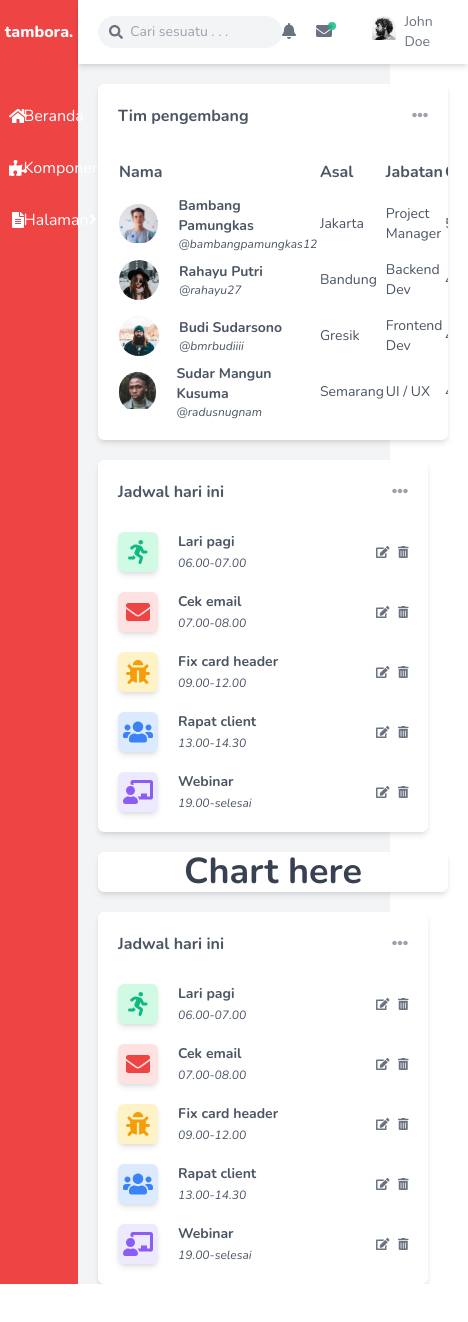
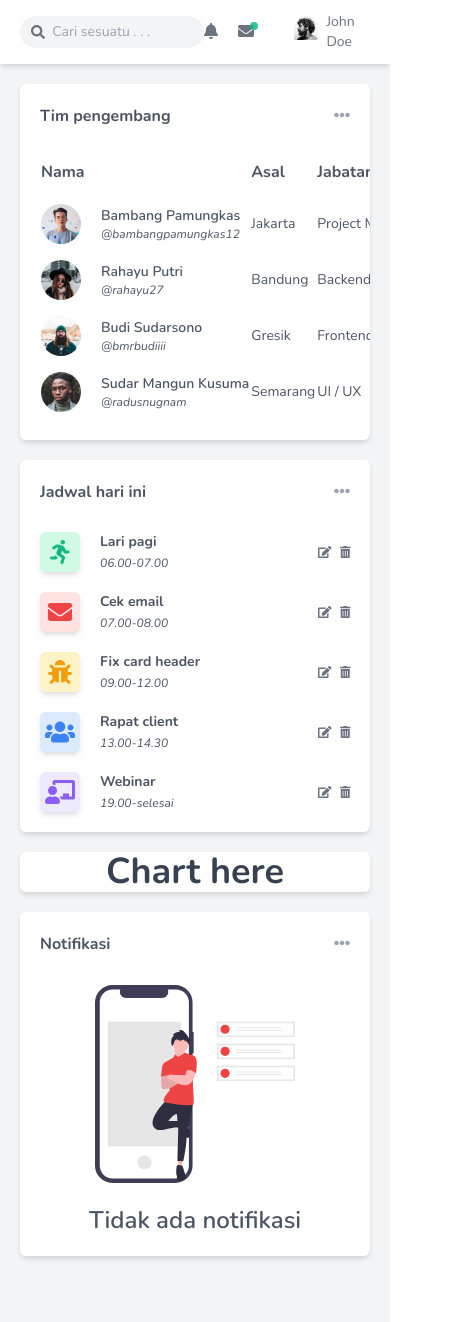
Before and after one commit to kukuhpribadi/tambora-admin-template, a Next.js app: page / in a window 390 px wide. Shown: the top 1322 px of the page, 468 px wide, since content can reach past the window. Before the commit the page ends 1284 px from the top, so only its background shows below. Built offline with nearby package versions, Linux system fonts and the light colour scheme.

Commit message:
card notifikasi

```diff
--- a/components/LinkSidebar.js
+++ b/components/LinkSidebar.js
@@ -22,14 +22,14 @@ const LinkSidebar = ({ icon, nama, childMenu }) => {
     <>
       <Link href={url}>
         <a
-          className="flex w-full text-white pl-3 pr-5 cursor-pointer items-center"
+          className="flex w-full text-white  cursor-pointer items-center justify-end px-2 lg:px-5"
           onClick={clickMenu}
         >
-          <div className="w-1/4 flex justify-center items-center">
+          <div className="w-1/4">
             <FontAwesomeIcon icon={icon} />
           </div>
           <div className="w-full flex justify-between select-none">
-            <div className="capitalize ">{nama}</div>
+            <div className="capitalize">{nama}</div>
             <div>
               {childMenu && (
                 <FontAwesomeIcon
--- a/components/Myteam.js
+++ b/components/Myteam.js
@@ -56,8 +56,8 @@ const Myteam = () => {
         </div>
       </div>
       {/* body */}
-      <div className="px-5 pb-5 flex flex-col gap-5">
-        <table class="table-auto">
+      <div className="px-5 pb-5 flex flex-col gap-5  overflow-x-auto scrollbar-thin scrollbar-thumb-rounded scrollbar-track-gray-100 scrollbar-thumb-gray-200">
+        <table class="table-auto ">
           <thead>
             <tr className="text-left h-12">
               <th>Nama</th>
--- a/components/MyteamList.js
+++ b/components/MyteamList.js
@@ -4,13 +4,13 @@ import Image from "next/image";
 const MyteamList = ({ data }) => {
   const { img, nama, sosmed, asal, jabatan, gaji, status } = data;
   return (
-    <tr className="text-sm hover:bg-gray-100">
+    <tr className="text-sm hover:bg-gray-100 whitespace-nowrap">
       <td className="flex h-14 gap-5 items-center">
         <div className="w-10 h-10 overflow-hidden rounded-full">
           <Image src={img} alt="John Doe" width={500} height={500} />
         </div>
         <div>
-          <div className="font-bold">{nama}</div>
+          <div className="font-semibold">{nama}</div>
           <div className="text-xs italic font-light">{sosmed}</div>
         </div>
       </td>
--- a/layouts/Sidebar.js
+++ b/layouts/Sidebar.js
@@ -7,13 +7,15 @@ import {
 
 const Sidebar = () => {
   return (
-    <div className="w-1/5 bg-red-500 flex flex-col items-center gap-10">
+    <div className="w-1/5 bg-red-500 hidden md:flex flex-col items-center gap-10">
       {/* brand */}
       <div className=" h-16 w-full flex items-center justify-center">
-        <h1 className="font-extrabold text-white md:text-4xl">tambora.</h1>
+        <h1 className="font-extrabold text-white md:text-2xl lg:text-4xl">
+          tambora.
+        </h1>
       </div>
       {/* menu wrapper */}
-      <div className="w-full flex flex-col gap-7">
+      <div className="w-full flex flex-col gap-7 text-sm lg:text-base">
         {/* menu */}
         <LinkSidebar icon={faHome} nama="beranda" />
         <LinkSidebar
--- a/pages/index.js
+++ b/pages/index.js
@@ -1,7 +1,10 @@
+import { faEllipsisH } from "@fortawesome/free-solid-svg-icons";
+import { FontAwesomeIcon } from "@fortawesome/react-fontawesome";
 import Myteam from "../components/Myteam";
 import Todo from "../components/Todo";
 import Navbar from "../layouts/Navbar";
 import Sidebar from "../layouts/Sidebar";
+import Image from "next/image";
 
 export default function Home() {
   return (
@@ -10,8 +13,8 @@ export default function Home() {
       <div className="w-full">
         <Navbar />
         {/* Main content */}
-        <section className="grid grid-cols-1 md:grid-cols-3 px-5 gap-5 mt-5">
-          <div className="col-span-2 ">
+        <section className="grid grid-cols-1 lg:grid-cols-3 px-5 gap-5 mt-5">
+          <div className="lg:col-span-2 ">
             <Myteam />
           </div>
           <div>
@@ -19,15 +22,36 @@ export default function Home() {
             <Todo />
           </div>
         </section>
-        <section className="grid grid-cols-1 md:grid-cols-3 px-5 gap-5 mt-5">
-          <div className="shadow-md rounded-md col-span-2 flex justify-center items-center bg-white">
+        <section className="grid grid-cols-1 lg:grid-cols-3 px-5 gap-5 mt-5">
+          <div className="shadow-md rounded-md lg:col-span-2 flex justify-center items-center bg-white">
             <div className="text-4xl font-bold text-gray-700">Chart here</div>
           </div>
           <div>
             {/* card */}
-            <Todo />
+            <div className="card bg-white shadow-md rounded-md overflow-hidden text-gray-600">
+              {/* header */}
+              <div className=" flex justify-between items-center px-5 h-16 ">
+                <div className="font-bold ">Notifikasi</div>
+                <div className="text-gray-400">
+                  <FontAwesomeIcon icon={faEllipsisH} />
+                </div>
+              </div>
+              {/* body */}
+              <div className="px-5 pt-2 pb-5 flex flex-col gap-5 items-center">
+                <Image
+                  src="/img/illustrator.svg"
+                  alt="John Doe"
+                  width={200}
+                  height={200}
+                />
+                <div className="text-2xl font-semibold">
+                  Tidak ada notifikasi
+                </div>
+              </div>
+            </div>
           </div>
         </section>
+        <footer className="h-20"></footer>
       </div>
     </div>
   );
```
Also changed, not shown: public/img/illustrator.svg (added).
